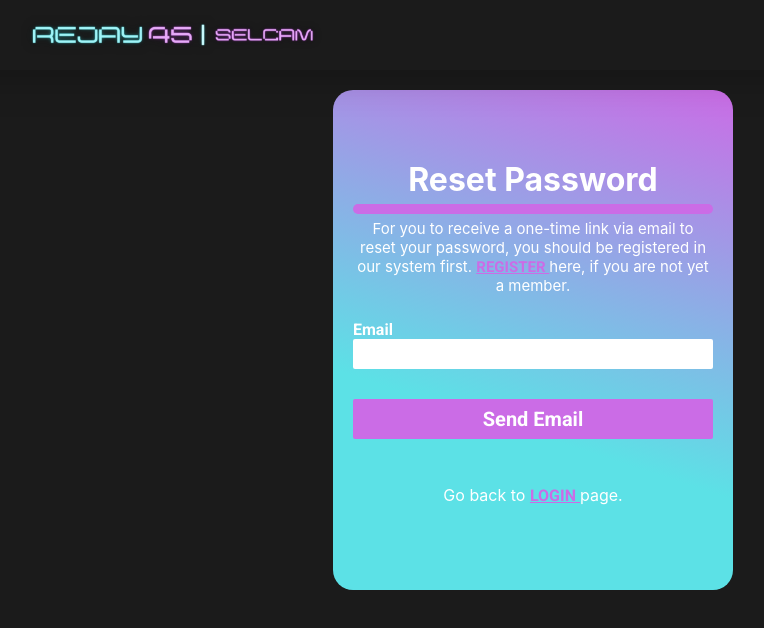
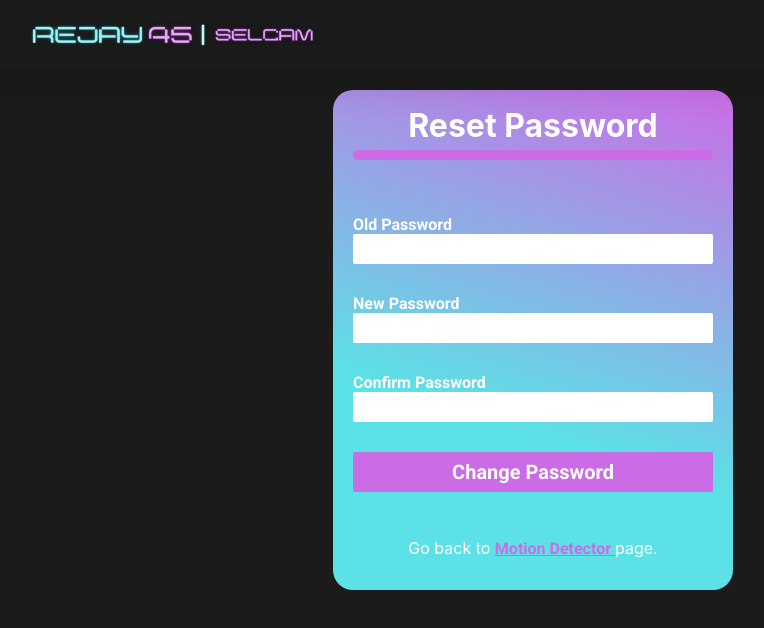
Before and after one commit to CyrineOsorio/CPET17-L_Rejay45, a Next.js app: page /ResetPass in a window 1280 px wide. Shown: the top 628 px of the page, without its empty margins (107-871 px from the left). Built offline with nearby package versions, Linux system fonts and the light colour scheme.

Commit message:
Add FIles

```diff
--- a/components/LoginPage.jsx
+++ b/components/LoginPage.jsx
@@ -93,7 +93,7 @@ const LoginPage = () => {
                                     Password
                                     <input name="password" id="password" type="password" />
                                 </label>
-                                <Link href="/ResetPass" className={styles.resetpasswordlink}>Reset Password</Link>
+                                <br />
                                 <button type="submit" className={styles.signinbutton}>Login</button>
                                 <p> Don’t have an account? <Link href="/Signup" className={styles.links5}>SIGN UP</Link> instead.</p>
                             </form>
--- a/components/MainLandingPage.jsx
+++ b/components/MainLandingPage.jsx
@@ -26,7 +26,10 @@ function MainLanding({ data }) {
                 <div className={styles.body}>
                     <div className={styles.body1}>
                         <div className={styles.usercont}>
-                            <div className={styles.headbanner}>Welcome, !</div>
+                            <div className={styles.headbanner}>
+                                <p>Welcome, !</p>
+                                {/* <Link href="/ResetPass" className={styles.resetpasswordlink}>Reset Password</Link> */}
+                            </div>
                         </div>
                         <div className={styles.filesfiles}>
                             <div className={styles.lagayan}>
--- a/components/MainLandingPage.module.css
+++ b/components/MainLandingPage.module.css
@@ -123,6 +123,12 @@
     color: #5CE1E6;
 }
 
+.resetpasswordlink {
+    color: white;
+    text-decoration: underline;
+    text-align: end;
+}
+
 @media only screen and (max-width: 1000px) {
     .logo {
         justify-content: center;
--- a/components/ResetPassPage.jsx
+++ b/components/ResetPassPage.jsx
@@ -15,15 +15,23 @@ const ResetPassPage = () => {
                         <div className={styles.body1_bcont}>
                             <h1 className={styles.loginword}>Reset Password</h1>
                             <div className={styles.linya}></div>
-                            <p>For you to receive a one-time link via email to reset your password, you should be registered in our system first. <Link href="/Signup" className={styles.links5}>REGISTER </Link> here, if you are not yet a member.</p>
                             <form method="post">
                                 <input name="csrfToken" type="hidden"/>
+                                <br />
                                 <label>
-                                    Email
-                                    <input name="username" type="text" />
+                                    Old Password
+                                    <input name="old_password" id="old_password" type="password" />
                                 </label>
-                                <button type="submit" className={styles.signinbutton}>Send Email</button>
-                                <p> Go back to <Link href="/Login" className={styles.links5}>LOGIN </Link> page.</p>
+                                <label>
+                                    New Password
+                                    <input name="password" id="password" type="password" />
+                                </label>
+                                <label>
+                                    Confirm Password
+                                    <input name="confirm_password" id="confirm_password" type="password" />
+                                </label>
+                                <button type="submit" className={styles.signinbutton}>Change Password</button>
+                                <p> Go back to <Link href="/MainLanding" className={styles.links5}>Motion Detector </Link> page.</p>
                             </form>
                         </div>
                     </div>
--- a/pages/MainLanding.jsx
+++ b/pages/MainLanding.jsx
@@ -53,7 +53,10 @@ function MainLanding({ data }) {
         <div className={styles.body}>
             <div className={styles.body1}>
                 <div className={styles.usercont}>
-                    <div className={styles.headbanner}>Welcome, !</div>
+                    <div className={styles.headbanner}>
+                      <p>Welcome, !</p>
+                      {/* <Link href="/ResetPass" className={styles.resetpasswordlink}>Reset Password</Link> */}
+                    </div>
                 </div>
                 <div className={styles.filesfiles}>
                     <div className={styles.lagayan}>
```
Also changed, not shown: 1 other file (tests, documents, lock files or other folders).
